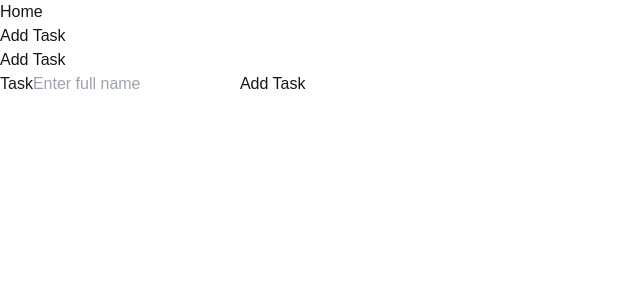
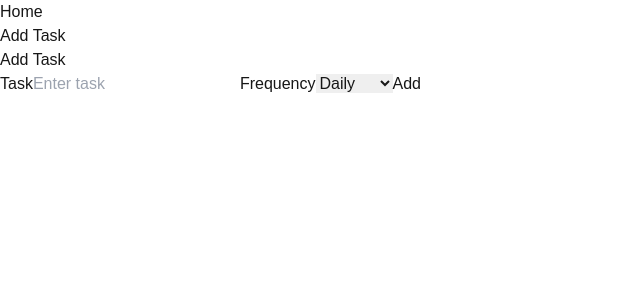
Before and after one commit to DanielHormos/task-manager, a Next.js app: page /add-task in a window 1280 px wide. Shown: the top 300 px of the page, without its empty margins (0-640 px from the left). Built offline with nearby package versions, Linux system fonts and the light colour scheme.

Commit message:
added frequency of how often the task needs to get done

```diff
--- a/src/app/add-task/page.tsx
+++ b/src/app/add-task/page.tsx
@@ -3,17 +3,35 @@ export default function Page() {
     <form className="flex flex-col items-center  p-6 max-w-md border border-black rounded-md">
       <h2 className="text-2xl font-bold ">Add Task</h2>
 
-      <label htmlFor="full-name" className="w-full text-center mt-3">
+      <label
+        htmlFor="task"
+        className="block text-center mt-3 text-lg font-medium"
+      >
         Task
       </label>
       <input
-        id="full-name"
+        id="task"
         type="text"
-        placeholder="Enter full name"
-        className="w-full p-2 mb-4 rounded-md border"
+        placeholder="Enter task"
+        className="w-full p-2 mb-4 rounded-md border border-gray-300 focus:outline-none focus:ring-2 focus:ring-blue-500"
       />
-      <button type="submit" className=" border  rounded-md p-1">
-        Add Task
+      <label htmlFor="frequency" className="block mt-2 text-lg font-medium">
+        Frequency
+      </label>
+      <select
+        name="frequency"
+        id="frequency"
+        className="w-full p-2 mb-4 rounded-md border border-gray-300 focus:outline-none focus:ring-2 focus:ring-blue-500"
+      >
+        <option value="daily">Daily</option>
+        <option value="weekly">Weekly</option>
+        <option value="monthly">Monthly</option>
+      </select>
+      <button
+        type="submit"
+        className="w-full bg-blue-500 text-white mt-4 hover:bg-blue-600 focus:outline-none focus:ring-2 focus:ring-blue-500 border  rounded-md p-2"
+      >
+        Add
       </button>
     </form>
   );
```
